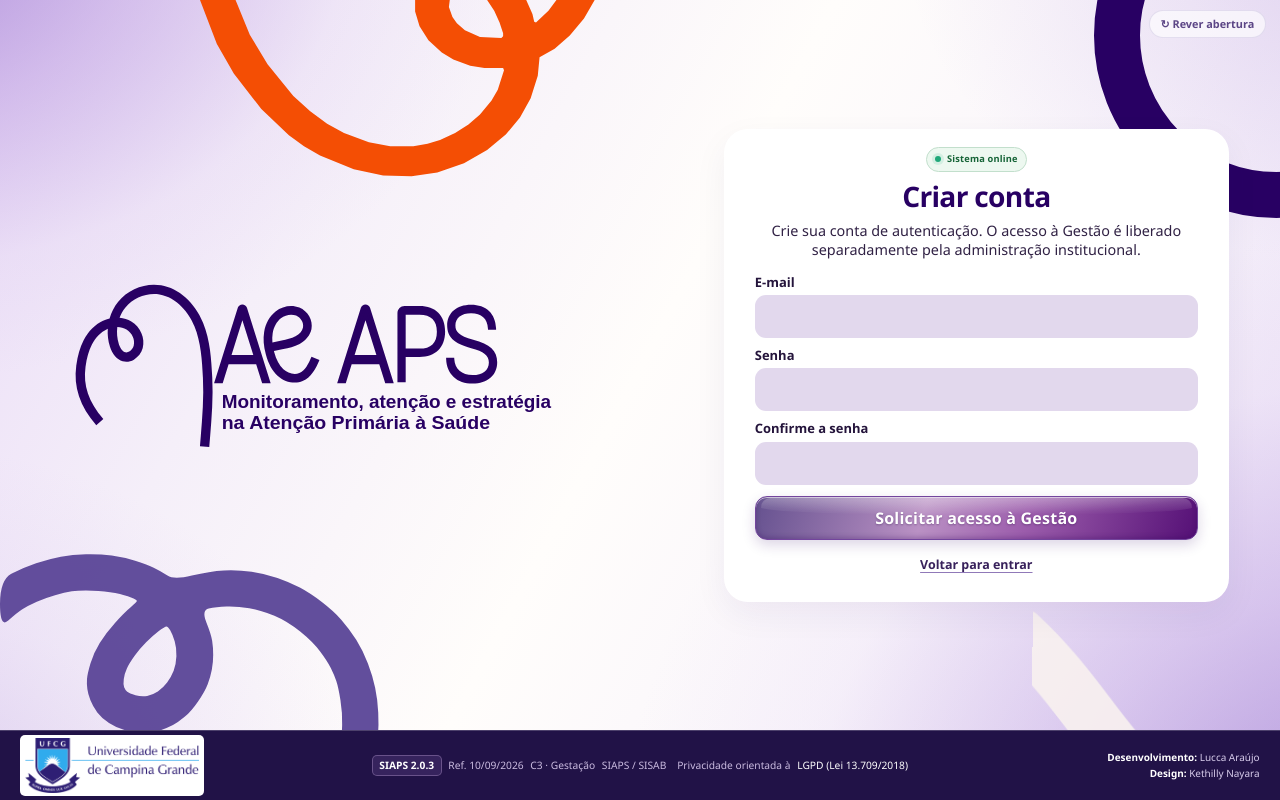
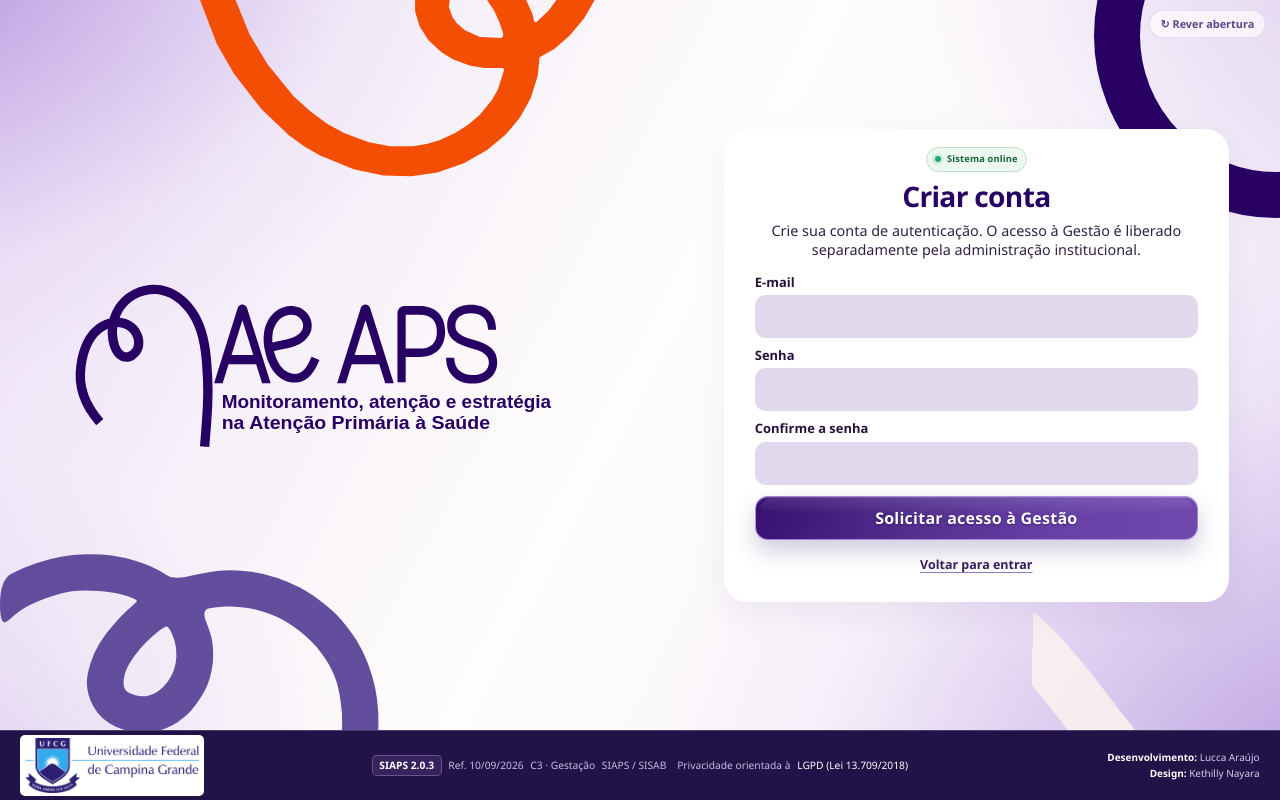
Before and after one commit to petsaudemonitoramento-dev/dashboard-v3, a Next.js app: page /cadastro in a window 1280 px wide. Built offline with nearby package versions, Linux system fonts and the light colour scheme; a web font is replaced by a local one.

Commit message:
style(auth): botão Entrar com gradiente Importar SIAPS e label branco de alto contraste

```diff
--- a/src/app/auth-reference-fidelity.css
+++ b/src/app/auth-reference-fidelity.css
@@ -456,3 +456,67 @@
 @media (max-width: 380px) {
   .mae-motion-v3 .mae-cinema-ufcg { width: 119px; }
 }
+
+
+/* PR #21 · Botão ENTRAR alinhado ao card "Importar SIAPS".
+ * Mesma direção e atmosfera do gradiente institucional, mantendo as
+ * faixas mais claras ESCURAS o suficiente para o texto branco ser lido.
+ * O brilho dinâmico permanece atrás do label, nunca por cima do texto. */
+.mae-motion-v3 .auth-primary-button {
+  isolation: isolate;
+  position: relative;
+  overflow: hidden;
+  color: #fff;
+  border: 1px solid rgba(210,183,250,.68);
+  border-radius: 13px;
+  background: linear-gradient(110deg,
+    #371071 0%,
+    #54308f 38%,
+    #6741a8 70%,
+    #7049ae 100%);
+  box-shadow:
+    inset 0 1px 0 rgba(255,255,255,.24),
+    0 11px 25px rgba(40,0,99,.21);
+  text-shadow: 0 1px 2px rgba(24,0,56,.45);
+}
+.mae-motion-v3 .auth-primary-button > .auth-primary-button-label {
+  position: relative;
+  z-index: 3;
+  display: inline-block;
+  color: #fff;
+  opacity: 1;
+  font-weight: 850;
+  font-size: inherit;
+  line-height: 1.3;
+  text-shadow: 0 1px 2px rgba(28,0,58,.5);
+  pointer-events: none;
+}
+.mae-motion-v3 .auth-primary-button::before {
+  z-index: 1;
+  /* Reflexo sutil em vez de película branca opaca. */
+  opacity: .42;
+}
+.mae-motion-v3 .auth-primary-button::after {
+  z-index: 1;
+  background: linear-gradient(180deg,rgba(255,255,255,.11),transparent);
+}
+.mae-motion-v3 .auth-primary-button:hover:not(:disabled) {
+  color: #fff;
+  background: linear-gradient(110deg,
+    #45167e 0%, #6137a1 40%, #714aaf 70%, #7751b6 100%);
+  box-shadow:
+    inset 0 1px 0 rgba(255,255,255,.29),
+    0 13px 28px rgba(40,0,99,.24);
+}
+.mae-motion-v3 .auth-primary-button:focus-visible {
+  outline: 3px solid #ab87f3;
+  outline-offset: 3px;
+}
+.mae-motion-v3 .auth-primary-button:disabled {
+  opacity: .78;
+}
+@media (prefers-reduced-motion: reduce) {
+  .mae-motion-v3 .auth-primary-button::before {
+    animation: none !important;
+  }
+}
```
